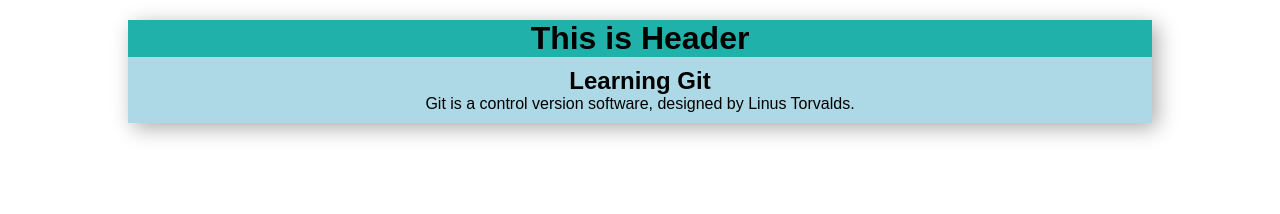
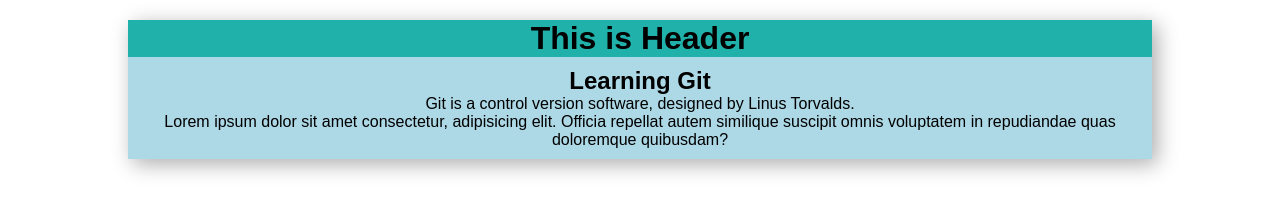
Before and after one commit to SebastianRamos11/FirstRepository, a plain HTML site: page index.html in a window 1280 px wide. Drawn offline with Linux system fonts and the light colour scheme.

Commit message:
Se agregó contenido

```diff
--- a/index.html
+++ b/index.html
@@ -16,6 +16,7 @@
            <div class="section__post">
                 <h2 class="section__title">Learning Git</h1>
                 <p>Git is a control version software, designed by Linus Torvalds.</p>
+                <p>Lorem ipsum dolor sit amet consectetur, adipisicing elit. Officia repellat autem similique suscipit omnis voluptatem in repudiandae quas doloremque quibusdam?</p>
            </div>
         </section>
     </div>
```
